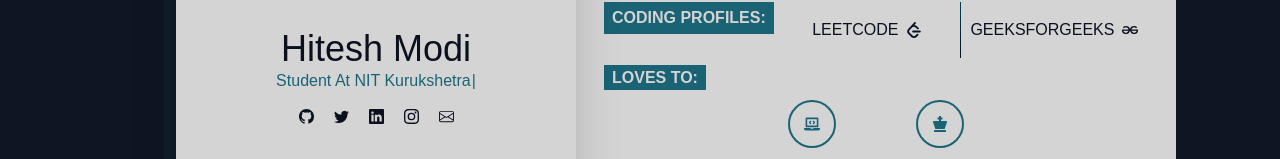
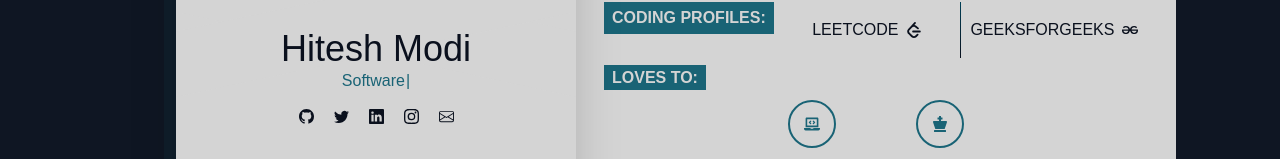
Before and after one commit to hiteshmodi0624/Portfolio, a Next.js app: page / in a window 1280 px wide. Shown: the part 462-621 px from the top of the page. Built offline with nearby package versions, Linux system fonts and the light colour scheme; a web font is replaced by a local one.

Commit message:
Update profile.ts

```diff
--- a/data/profile.ts
+++ b/data/profile.ts
@@ -1,10 +1,10 @@
 const profileData={
     profilePicture : "/images/hitesh.png",
     subtitle : [
-        "Student At NIT Kurukshetra",
         "Software Developer",
-        "Competitive Programmer",
+        "Ambitious Learner",
         "Full Stack Developer",
+        "Freelancer",
     ],
     name:"Hitesh Modi",
     links:{
```
